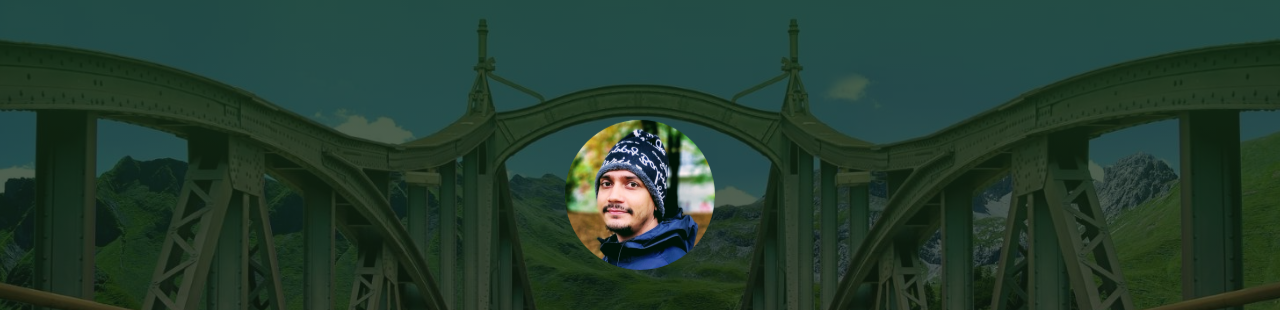
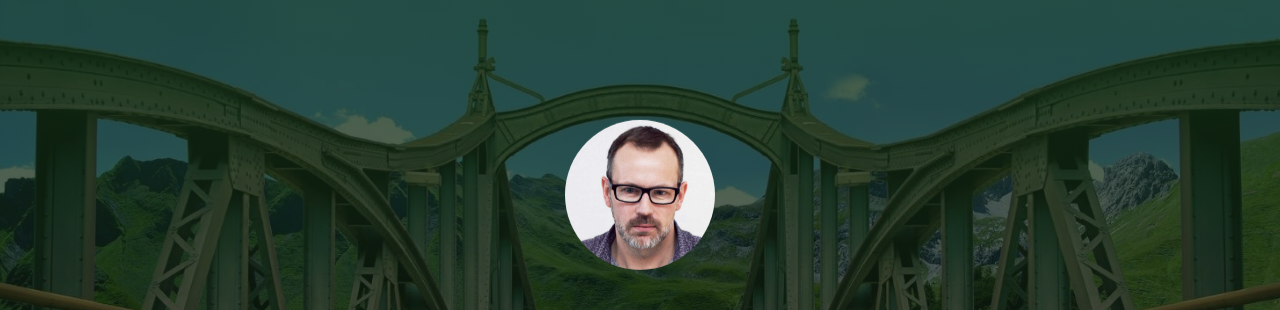
Before and after one commit to kuldeep-in/ResumeStaticWebAppRepo, a plain HTML site: page index.html in a window 1280 px wide. Shown: the top 310 px of the page. Drawn offline with nearby package versions, Linux system fonts and the light colour scheme.

Commit message:
Update index.html

```diff
--- a/index.html
+++ b/index.html
@@ -33,7 +33,7 @@
                         <div class="page-header-image" data-parallax="true" style="background-image: url('images/cc-bg-1.jpg');"></div>
                         <div class="container">
                             <div class="content-center">
-                                <div class="cc-profile-image"><a href="#"><img src="images/kd.jpg" alt="Image" /></a></div>
+                                <div class="cc-profile-image"><a href="#"><img src="images/reference-image-2.jpg" alt="Image" /></a></div>
                                 <div class="h2 title">Kuldeep Singh</div>
                                 <p class="category text-white">Web Developer, Graphic Designer,  Photographer</p><a class="btn btn-primary" href="#">Download CV</a>
                             </div>
```
